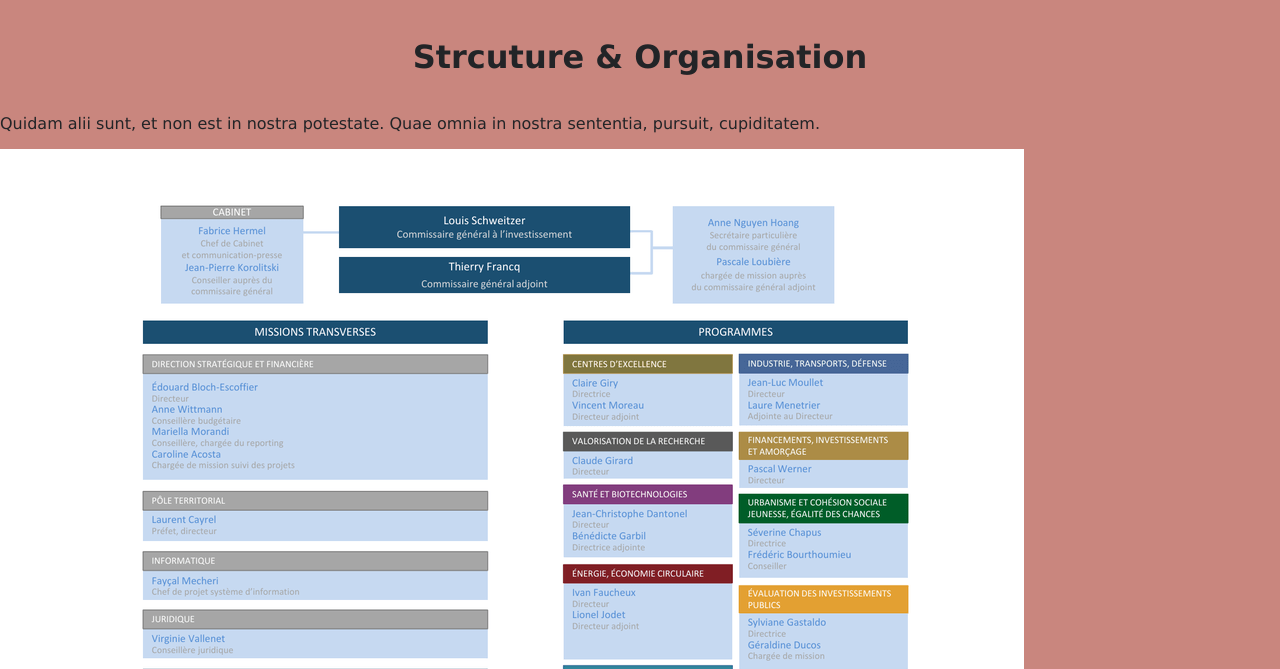
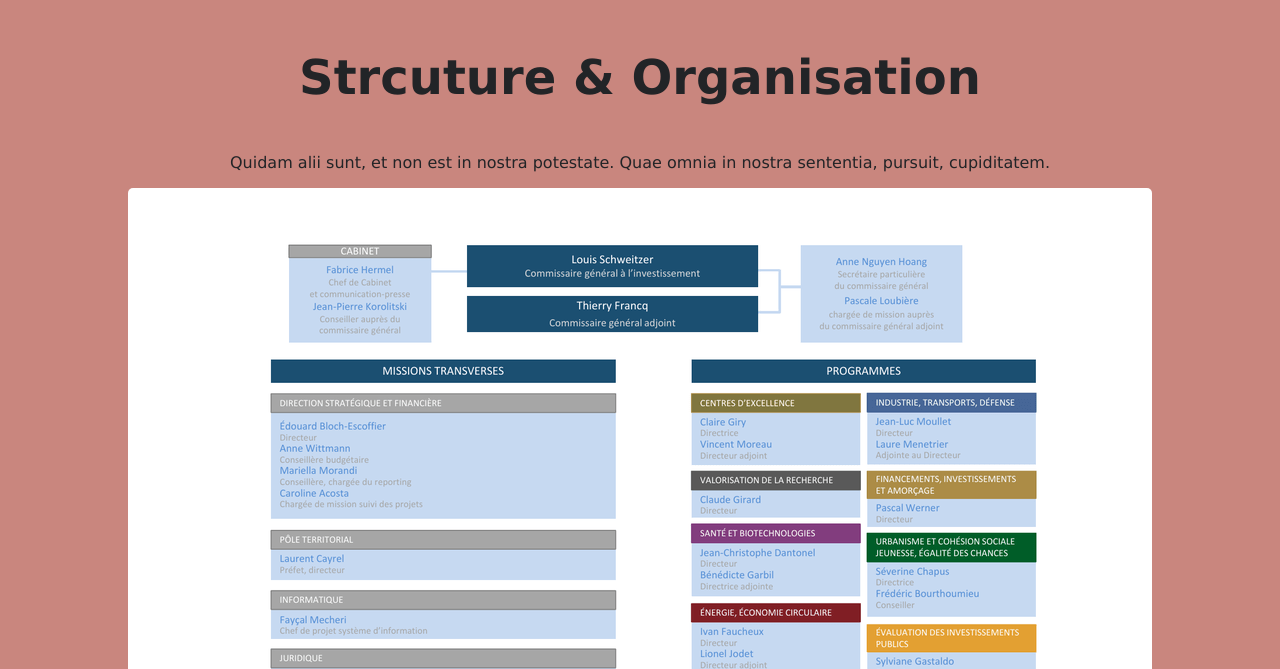
Before and after one commit to Aw0d/sae-cgi, a plain HTML site: page pages/structure&organisation.html in a window 1280 px wide. Shown: the part 131-800 px from the top of the page. Drawn offline with Linux system fonts and the light colour scheme; files whose address does not match are found by name.

Commit message:
Ajout du css de la page structure

```diff
--- a/CGI.css
+++ b/CGI.css
@@ -5,6 +5,23 @@
     --dark-beige: #C9867E;
     --white:  #FBF7F5;
     --black: #222427;
+}
+
+/* Animation lors du changement de page */
+.fade-in {
+	opacity: 1;
+	animation-name: fadeInOpacity;
+	animation-timing-function: ease-in;
+	animation-duration: 0.3s;
+}
+
+@keyframes fadeInOpacity {
+	0% {
+		opacity: 0;
+	}
+	100% {
+		opacity: 1;
+	}
 }
 
 body {
@@ -99,6 +116,28 @@ main {
     background-color: var(--dark-beige);
     width: 100%;
     padding: 20px;
+}
+
+/* Règles des SECTION */
+.section1_structure {
+    display: flex;
+    flex-wrap: wrap;
+    justify-content: center;
+}
+
+section:first-child {
+    border-bottom: 2px solid grey;
+}
+
+h1 {
+    font-size: 48px;
+}
+
+.org {
+    width: auto;
+    height: auto;
+
+    border-radius: 5px;
 }
 
 /* Règles premier article */
```
